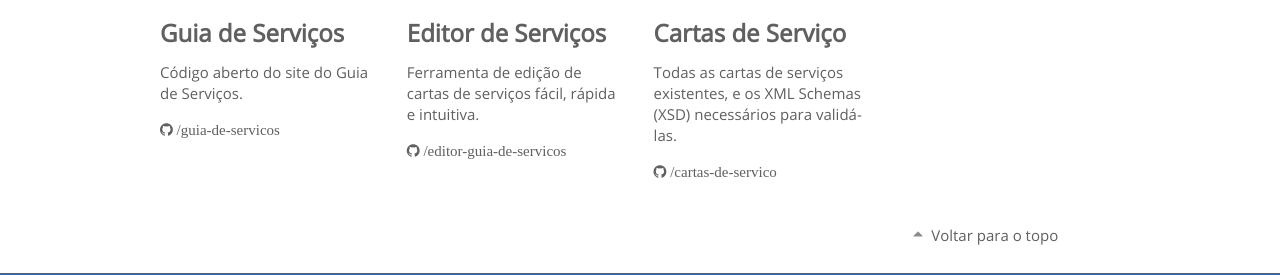
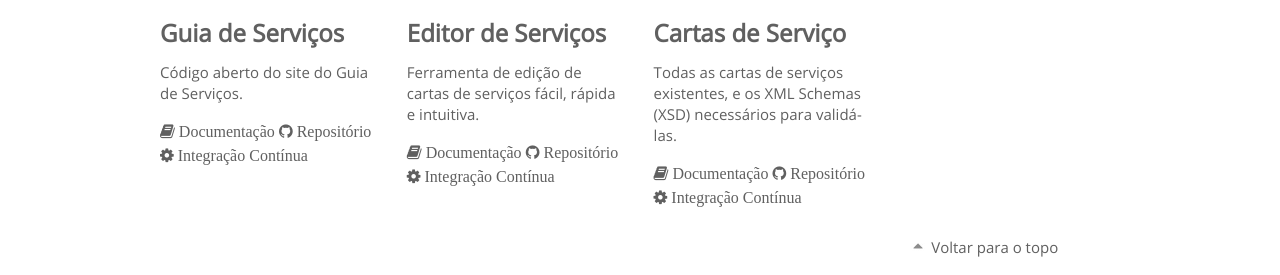
Before and after one commit to servicosgovbr/servicosgovbr.github.io, a plain HTML site: page index.html in a window 1280 px wide. Shown: the part 419-694 px from the top of the page. Drawn offline with Linux system fonts and the light colour scheme.

Commit message:
mais links!

```diff
--- a/index.html
+++ b/index.html
@@ -90,7 +90,8 @@
                     <li class="auto-cell">
                         <div class="tile tile-default">
                             <h2 class="titulo-destaque">
-                                <a href="http://github.com/servicosgovbr/guia-de-servicos" title="Guia de Serviços">Guia de Serviços</a>
+                                <a href="http://github.com/servicosgovbr/guia-de-servicos" title="Guia de Serviços">Guia
+                                    de Serviços</a>
                             </h2>
 
                             <p class="tile-description">
@@ -98,29 +99,54 @@
                                 <a href="http://servicos.gov.br">Guia de Serviços</a>.
                             </p>
 
-                            <p class="tile-description">
+                            <ul>
+                                <li>
+                                    <a href="http://servicosgovbr.github.io/guia-de-servicos">
+                                        <span class="fa fa-book"/> Documentação
+                                    </a>
+                                </li>
+                                <li>
                                     <a href="http://github.com/servicosgovbr/guia-de-servicos">
-                                    <span class="fa fa-github"/> /guia-de-servicos
+                                        <span class="fa fa-github"/> Repositório
                                     </a>
-                            </p>
-                        </p>
+                                </li>
+                                <li>
+                                    <a href="http://snap-ci.com/servicosgovbr/guia-de-servicos">
+                                        <span class="fa fa-gear"/> Integração Contínua
+                                    </a>
+                                </li>
+                            </ul>
                     </li>
 
                     <li class="auto-cell">
                         <div class="tile tile-default">
                             <h2 class="titulo-destaque">
-                                <a href="http://github.com/servicosgovbr/guia-de-servicos" title="Editor de Serviços">Editor de Serviços</a>
+                                <a href="http://github.com/servicosgovbr/editor-guia-de-servicos"
+                                   title="Editor de Serviços">Editor de Serviços</a>
                             </h2>
 
                             <p class="tile-description">
                                 Ferramenta de edição de cartas de serviços fácil, rápida e intuitiva.
                             </p>
 
-                            <p class="tile-description">
+                            <ul>
+                                <li>
+
+                                    <a href="http://servicosgovbr.github.io/editor-guia-de-servicos">
+                                        <span class="fa fa-book"/> Documentação
+                                    </a>
+                                </li>
+                                <li>
                                     <a href="http://github.com/servicosgovbr/editor-guia-de-servicos">
-                                    <span class="fa fa-github"/> /editor-guia-de-servicos
+                                        <span class="fa fa-github"/> Repositório
                                     </a>
-                            </p>
+                                </li>
+                                <li>
+                                    <a href="http://snap-ci.com/servicosgovbr/editor-guia-de-servicos">
+                                        <span class="fa fa-gear"/> Integração Contínua
+                                    </a>
+                                </li>
+                            </ul>
                         </div>
                     </li>
 
@@ -137,11 +163,23 @@
                                 para validá-las.
                             </p>
 
-                            <p class="tile-description">
+                            <ul>
+                                <li>
+                                    <a href="http://servicosgovbr.github.io/cartas-de-servico">
+                                        <span class="fa fa-book"/> Documentação
+                                    </a>
+                                </li>
+                                <li>
                                     <a href="http://github.com/servicosgovbr/cartas-de-servico">
-                                    <span class="fa fa-github"/> /cartas-de-servico
+                                        <span class="fa fa-github"/> Repositório
                                     </a>
-                            </p>
+                                </li>
+                                <li>
+                                    <a href="http://snap-ci.com/servicosgovbr/carta-de-servico">
+                                        <span class="fa fa-gear"/> Integração Contínua
+                                    </a>
+                                </li>
+                            </ul>
                         </div>
                     </li>
                 </ul>
```
Lines whose indentation alone changed are shown as unchanged.
